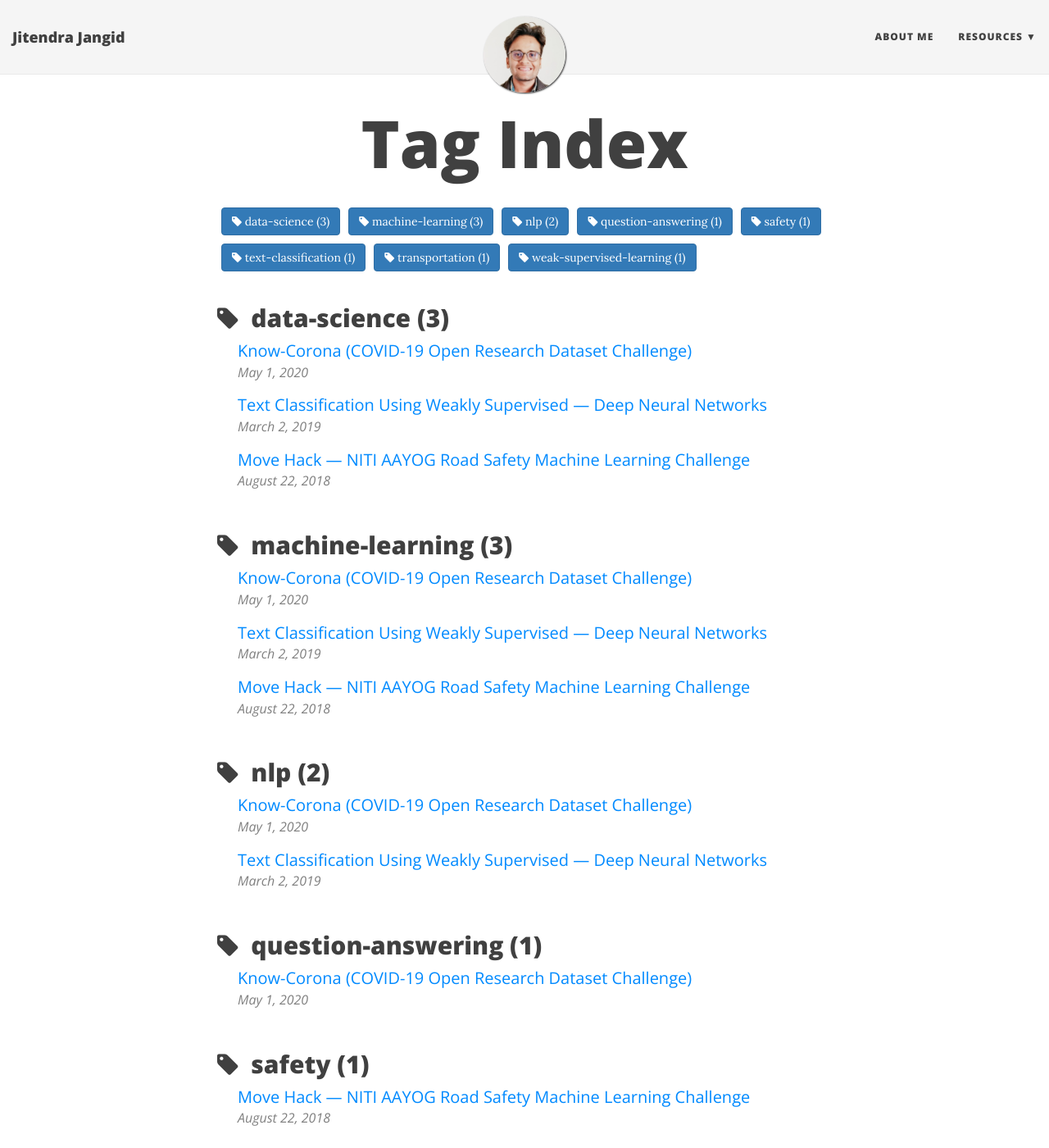
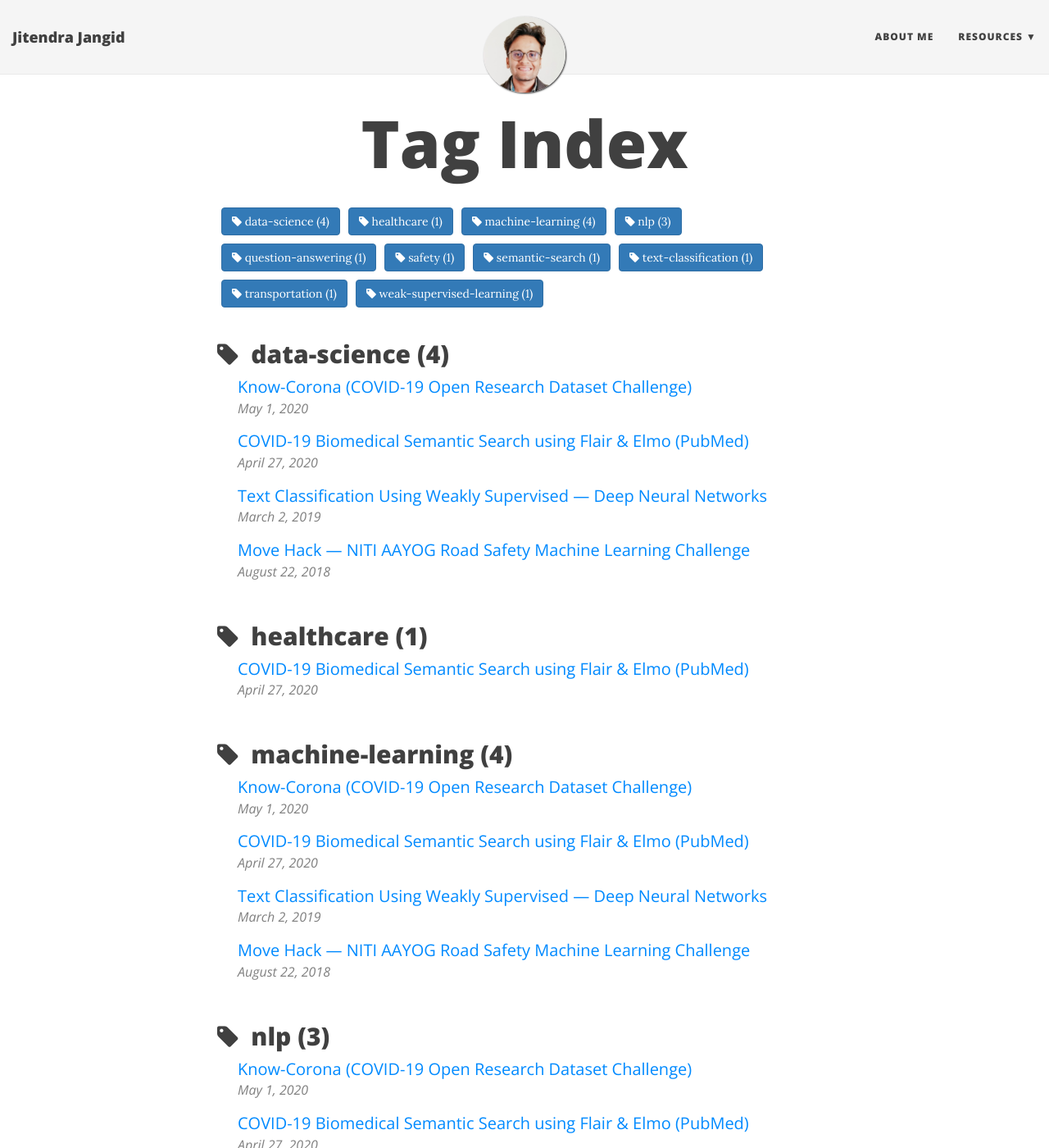
Before and after one commit to Overfitter/overfitter.github.io, a Jekyll site: the page built from tags.html, in a window 1280 px wide and 1400 px high. Shown: the whole window at 82% size. Built offline with Jekyll 4.4.1, drawn with Linux system fonts in a browser that asks for light colours; nearby versions of some CDN libraries; some of the changed text lies outside the part shown.

Commit message:
Adding New Post

```diff
--- a/_posts/2020-04-27-covid-19-biomedical-semantic-search-q-a-system.md
+++ b/_posts/2020-04-27-covid-19-biomedical-semantic-search-q-a-system.md
@@ -1,3 +1,13 @@
+---
+layout: post
+title: COVID-19 Biomedical Semantic Search using Flair & Elmo (PubMed)
+subtitle: Kaggl COVID-19 Open Research Dataset Challenge
+# gh-repo: daattali/beautiful-jekyll
+# gh-badge: [star, fork, follow]
+tags: [nlp, semantic-search, healthcare, data-science, machine-learning]
+# comments: true
+---
+
 ## Contents:
 * [Loading Required Libraries](#first-bullet)
 * [Loading Metadata Information](#second-bullet)
```
